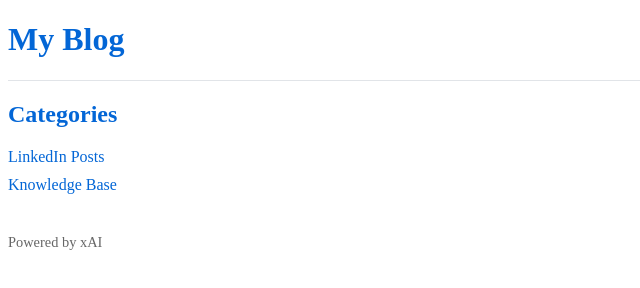
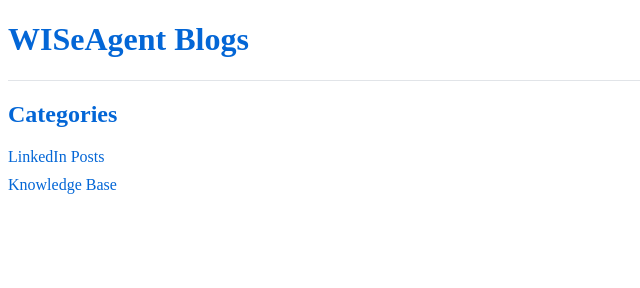
Before and after one commit to WISeAgent/blogs, an Eleventy site: page content/index.md in a window 1280 px wide. Shown: the whole page, without its empty margins (0-640 px from the left). Built offline with nearby package versions, Linux system fonts and the light colour scheme; Eleventy itself is replaced by a stand-in of ours; files that its build step writes are made by us from their sources.

Commit message:
deploy static pages to /

```diff
--- a/src/_includes/base.njk
+++ b/src/_includes/base.njk
@@ -2,17 +2,17 @@
 <html lang="en">
      <head>
          <meta charset="UTF-8">
-         <title>{{ title or "My Blog" }}</title>
+         <title>{{ title or "WISeAgent Blogs" }}</title>
          <link rel="stylesheet" href="/assets/style.css">
      </head>
      <body>
          <header>
-             <h1><a href="/">My Blog</a></h1>
+             <h1><a href="/">WISeAgent Blogs</a></h1>
              {% if parent %}<a href="{{ parent }}">Back to {{ parentTitle }}</a>{% endif %}
          </header>
          <main>
              {{ content | safe }}
          </main>
-         <footer>Powered by xAI</footer>
+         <footer></footer>
      </body>
 </html>
```
Also changed, not shown: .github/workflows/deploy.yml, public/KnowledgeBase/index.html, public/LinkedInPost/index.html, public/index.html, 1 other file.
